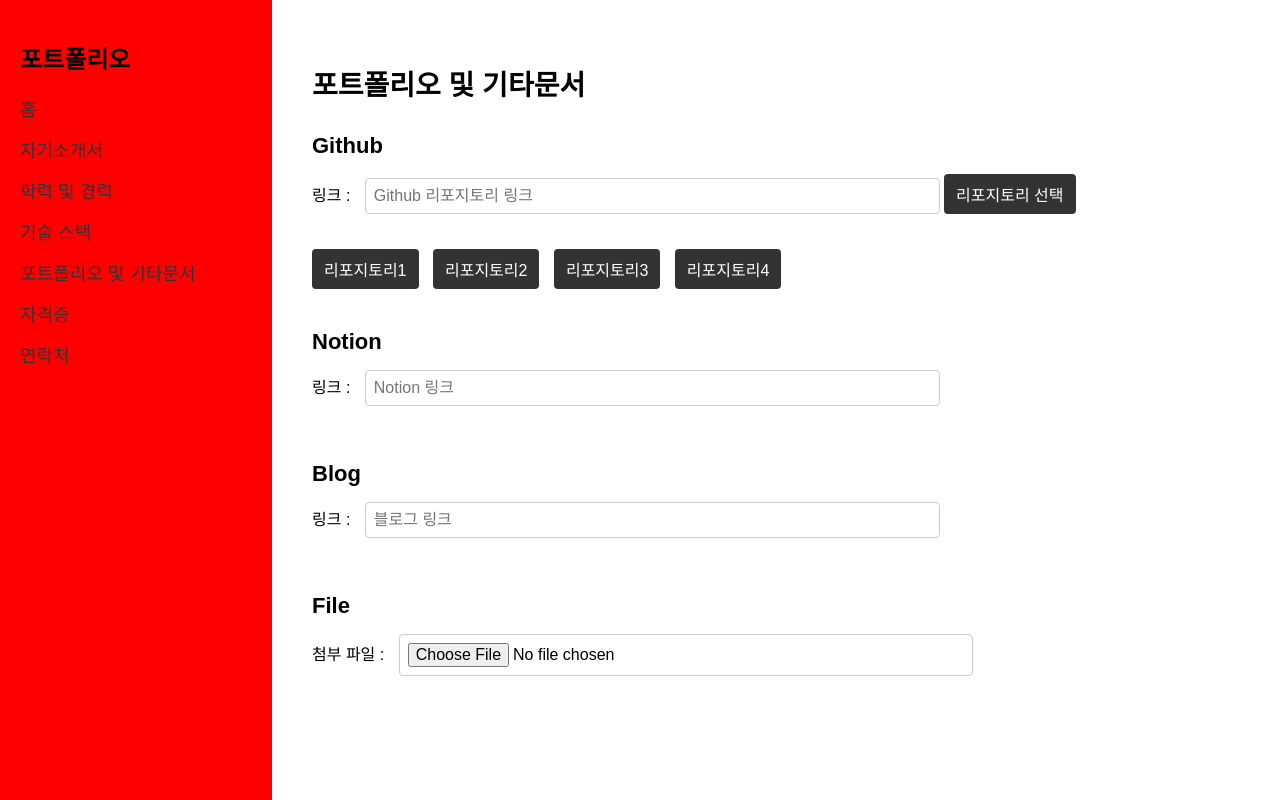
After one commit to IT-improvement/BringUp, a Java web app: template src/main/webapp/WEB-INF/views/member/user/potofolio.jsp in a window 1280 px wide. The commit adds this page. Run offline with Spring Boot 4, a stand-in JSP engine, Linux system fonts and the light colour scheme; the template is opened without the code that fills it, so the values that code supplies are empty; some of the project's set-up classes (security, data sources, template engines, error pages and the like) are left out, and stand-ins take their place.

Commit message:
add : portfolio.jsp
포트폴리오 css와 jsp 생성 추가적으로 프론트 연결을 위한 recruitment.js와 Cotroller수정

```diff
--- /dev/null
+++ b/src/main/resources/static/style/member/potofolio.css
@@ -0,0 +1,94 @@
+body {
+    font-family: 'Arial', sans-serif;
+    margin: 0;
+    padding: 0;
+    background-color: #f5f5f5;
+}
+
+.container {
+    display: flex;
+    min-height: 100vh;
+}
+
+.sidebar {
+    width: 20%;
+    background-color: #ff0000;
+    padding: 20px;
+}
+
+.sidebar-title {
+    font-size: 24px;
+    margin-bottom: 20px;
+}
+
+.sidebar-menu {
+    list-style: none;
+    padding: 0;
+}
+
+.sidebar-menu li {
+    margin-bottom: 15px;
+}
+
+.sidebar-menu a {
+    text-decoration: none;
+    color: #333;
+    font-size: 18px;
+}
+
+.content {
+    width: 80%;
+    padding: 40px;
+    background-color: #ffffff;
+}
+
+.content-title {
+    font-size: 28px;
+    margin-bottom: 30px;
+}
+
+.section {
+    margin-bottom: 40px;
+}
+
+.section-title {
+    font-size: 22px;
+    margin-bottom: 15px;
+}
+
+label {
+    font-size: 16px;
+    margin-right: 10px;
+}
+
+input[type="text"], input[type="file"] {
+    width: 60%;
+    padding: 8px;
+    font-size: 16px;
+    margin-bottom: 15px;
+    border: 1px solid #ccc;
+    border-radius: 4px;
+}
+
+button {
+    padding: 8px 12px;
+    font-size: 16px;
+    background-color: #333;
+    color: #fff;
+    border: none;
+    border-radius: 4px;
+    cursor: pointer;
+}
+
+button:hover {
+    background-color: #555;
+}
+
+.repo-links {
+    margin-top: 10px;
+}
+
+.repo-links button {
+    margin-right: 10px;
+    margin-top: 10px;
+}
--- /dev/null
+++ b/src/main/webapp/WEB-INF/views/member/user/potofolio.jsp
@@ -0,0 +1,62 @@
+
+<%@ page contentType="text/html; charset=UTF-8" pageEncoding="UTF-8" language="java" %>
+<!DOCTYPE html>
+<html lang="ko">
+<head>
+    <meta charset="UTF-8">
+    <meta name="viewport" content="width=device-width, initial-scale=1.0">
+    <title>포트폴리오</title>
+    <link rel="stylesheet" href="/resources/style/member/potofolio.css">
+</head>
+<body>
+<div class="container">
+    <aside class="sidebar">
+        <h2 class="sidebar-title">포트폴리오</h2>
+        <ul class="sidebar-menu">
+            <li><a href="#">홈</a></li>
+            <li><a href="#">자기소개서</a></li>
+            <li><a href="#">학력 및 경력</a></li>
+            <li><a href="#">기술 스택</a></li>
+            <li><a href="#">포트폴리오 및 기타문서</a></li>
+            <li><a href="#">자격증</a></li>
+            <li><a href="#">연락처</a></li>
+        </ul>
+    </aside>
+
+    <main class="content">
+        <h2 class="content-title">포트폴리오 및 기타문서</h2>
+
+        <section class="section">
+            <h3 class="section-title">Github</h3>
+            <label for="github-repo">링크 :</label>
+            <input type="text" id="github-repo" placeholder="Github 리포지토리 링크">
+            <button type="button">리포지토리 선택</button>
+            <div class="repo-links">
+                <button type="button">리포지토리1</button>
+                <button type="button">리포지토리2</button>
+                <button type="button">리포지토리3</button>
+                <button type="button">리포지토리4</button>
+            </div>
+        </section>
+
+        <section class="section">
+            <h3 class="section-title">Notion</h3>
+            <label for="notion-link">링크 :</label>
+            <input type="text" id="notion-link" placeholder="Notion 링크">
+        </section>
+
+        <section class="section">
+            <h3 class="section-title">Blog</h3>
+            <label for="blog-link">링크 :</label>
+            <input type="text" id="blog-link" placeholder="블로그 링크">
+        </section>
+
+        <section class="section">
+            <h3 class="section-title">File</h3>
+            <label for="file-upload">첨부 파일 :</label>
+            <input type="file" id="file-upload">
+        </section>
+    </main>
+</div>
+</body>
+</html>
```
Also changed, not shown: src/main/java/com/bringup/member/notice/controller/UserRecruitmentController.java (+21 -7 lines), src/main/resources/static/script/member/recruitment.js (+34 -25 lines), src/main/resources/static/script/member/userLogin.js (+23 -2 lines), src/main/webapp/WEB-INF/views/member/user/recruitmentList.jsp (+19 -19 lines).
